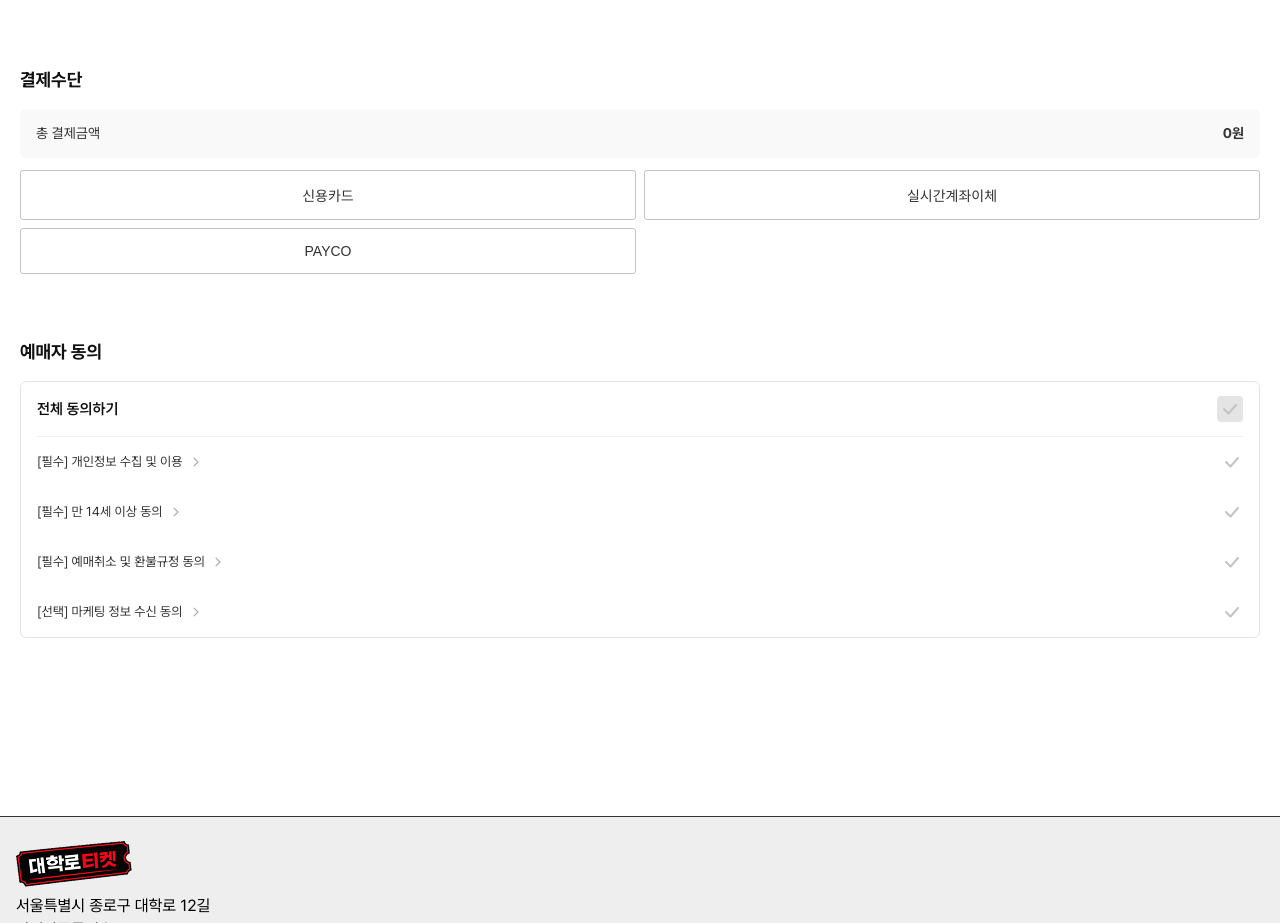
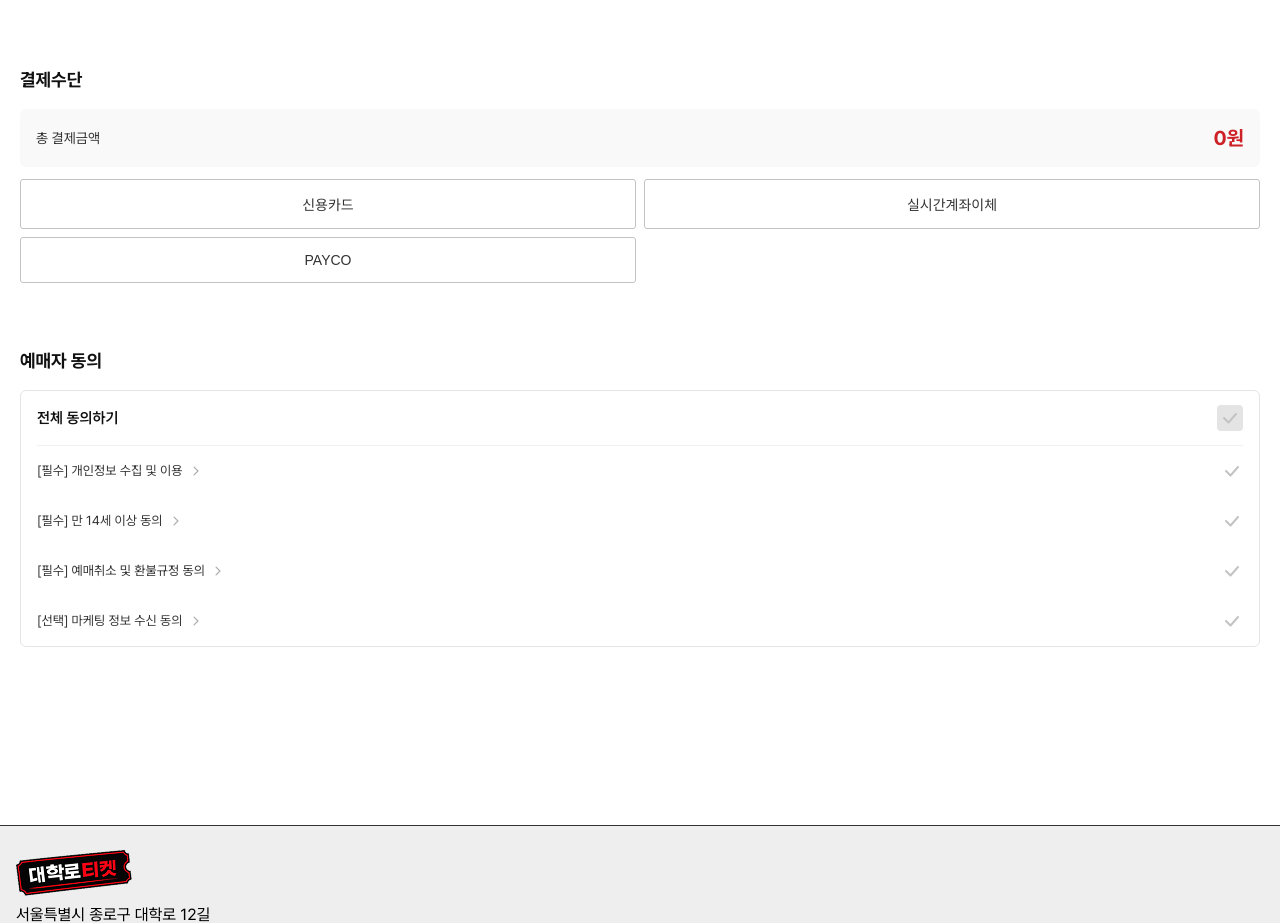
Before and after one commit to whthdbs9604/team_third, a React (Create React App) app: page /booking in a window 1280 px wide. Shown: the part 834-1757 px from the top of the page. Built offline with nearby package versions, Linux system fonts and the light colour scheme; some icons are missing.

Commit message:
Update Booking.js

```diff
--- a/src/sub/Booking.js
+++ b/src/sub/Booking.js
@@ -1,5 +1,5 @@
 import { useEffect, useState } from 'react';
-import { useOutletContext, useNavigate } from 'react-router-dom';
+import { useOutletContext } from 'react-router-dom';
 import '../css/booking.css';
 
 function CheckIcon({ color }) {
@@ -57,7 +57,6 @@ function Stepper({ value, onChange }) {
 export default function Booking({ title }) {
 
     const { setHeaderTitle } = useOutletContext();
-    const navigate = useNavigate();
     useEffect(() => {
         setHeaderTitle(title);
         const nav = document.getElementById('navigation');
@@ -212,7 +211,7 @@ export default function Booking({ title }) {
                 <h2 className="section_title">결제수단</h2>
                 <div className="total_amount_box">
                     <span>총 결제금액</span>
-                    <strong>{totalPrice.toLocaleString()}원</strong>
+                    <strong className="total_price_red">{totalPrice.toLocaleString()}원</strong>
                 </div>
                 <div className="payment_btns">
                     <button className="payment_btn">신용카드</button>
@@ -257,7 +256,6 @@ export default function Booking({ title }) {
                 <button
                     className={`booking_submit_btn ${isActive ? 'active' : ''}`}
                     disabled={!isActive}
-                    onClick={() => navigate('/booking/complete')}
                 >
                     예매하기
                 </button>
```
